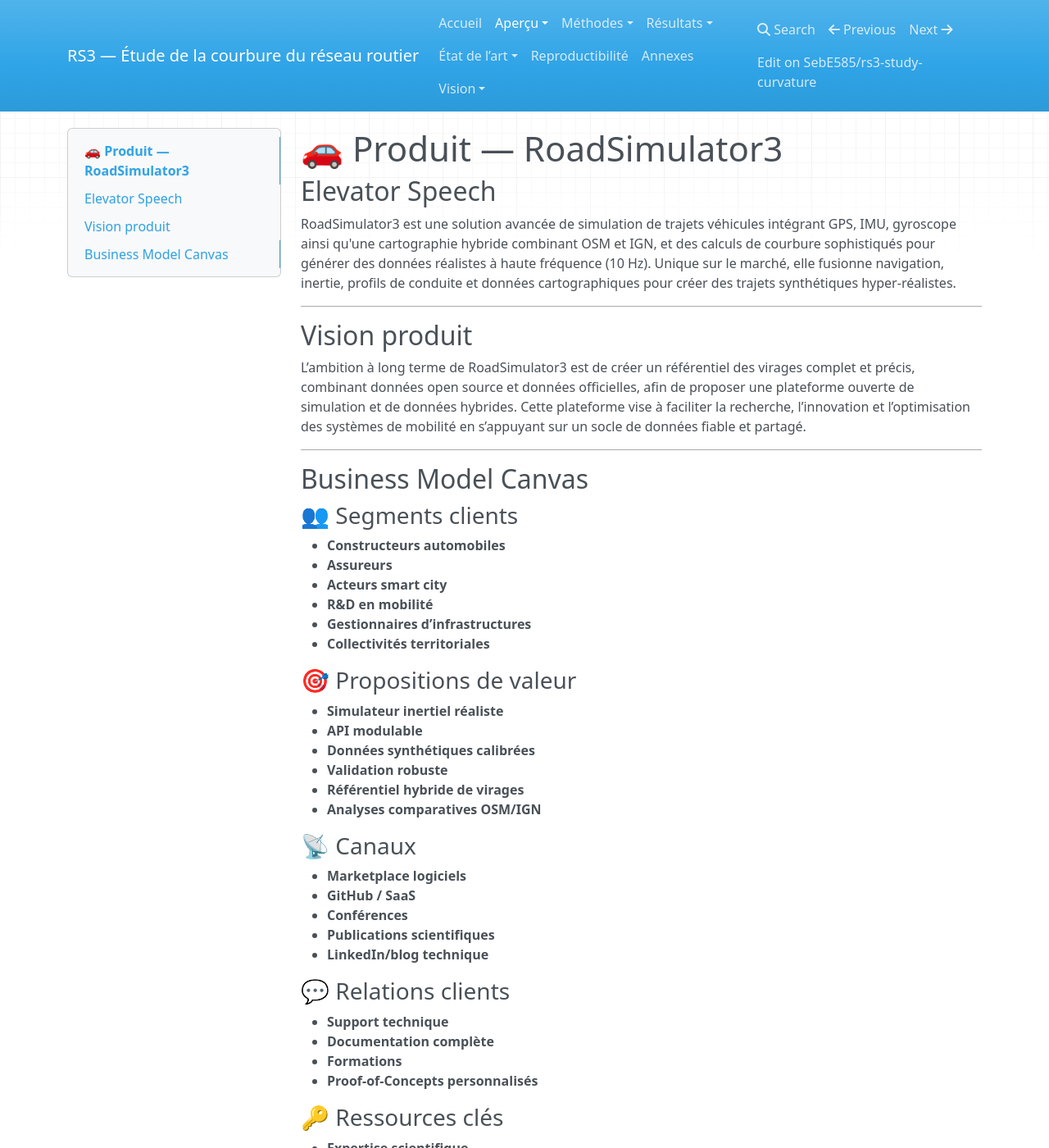
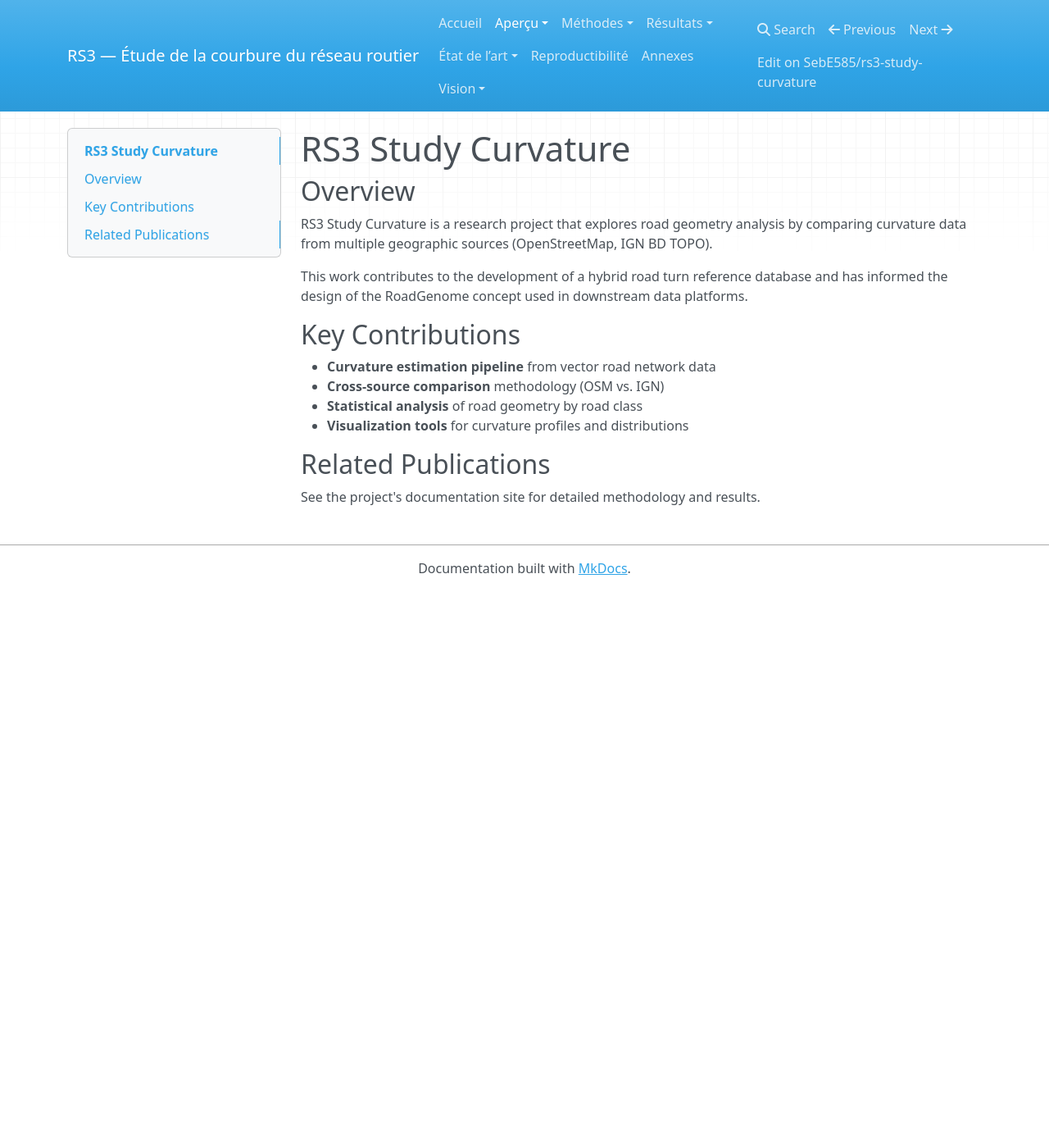
Before and after one commit to SebE585/rs3-study-curvature, an MkDocs documentation site: the page built from docs/product.md, in a window 1280 px wide and 1400 px high. Shown: the whole window at 82% size. Built offline with MkDocs 1.6.1, drawn with Linux system fonts in a browser that asks for light colours; nearby versions of some CDN libraries; some of the changed text lies outside the part shown.

Commit message:
docs: remove Business Model Canvas from product.md
Replace strategic business information with a neutral project overview.

```diff
--- a/docs/product.md
+++ b/docs/product.md
@@ -1,77 +1,18 @@
-# 🚗 Produit — RoadSimulator3
+# RS3 Study Curvature
 
-## Elevator Speech
-RoadSimulator3 est une solution avancée de simulation de trajets véhicules intégrant GPS, IMU, gyroscope ainsi qu'une cartographie hybride combinant OSM et IGN, et des calculs de courbure sophistiqués pour générer des données réalistes à haute fréquence (10 Hz). Unique sur le marché, elle fusionne navigation, inertie, profils de conduite et données cartographiques pour créer des trajets synthétiques hyper-réalistes.
+## Overview
 
----
+RS3 Study Curvature is a research project that explores road geometry analysis by comparing curvature data from multiple geographic sources (OpenStreetMap, IGN BD TOPO).
 
-## Vision produit
-L’ambition à long terme de RoadSimulator3 est de créer un référentiel des virages complet et précis, combinant données open source et données officielles, afin de proposer une plateforme ouverte de simulation et de données hybrides. Cette plateforme vise à faciliter la recherche, l’innovation et l’optimisation des systèmes de mobilité en s’appuyant sur un socle de données fiable et partagé.
+This work contributes to the development of a hybrid road turn reference database and has informed the design of the RoadGenome concept used in downstream data platforms.
 
----
+## Key Contributions
 
-## Business Model Canvas
+- **Curvature estimation pipeline** from vector road network data
+- **Cross-source comparison** methodology (OSM vs. IGN)
+- **Statistical analysis** of road geometry by road class
+- **Visualization tools** for curvature profiles and distributions
 
-### 👥 Segments clients
-- **Constructeurs automobiles**
-- **Assureurs**
-- **Acteurs smart city**
-- **R&D en mobilité**
-- **Gestionnaires d’infrastructures**
-- **Collectivités territoriales**
+## Related Publications
 
-### 🎯 Propositions de valeur
-- **Simulateur inertiel réaliste**
-- **API modulable**
-- **Données synthétiques calibrées**
-- **Validation robuste**
-- **Référentiel hybride de virages**
-- **Analyses comparatives OSM/IGN**
-
-### 📡 Canaux
-- **Marketplace logiciels**
-- **GitHub / SaaS**
-- **Conférences**
-- **Publications scientifiques**
-- **LinkedIn/blog technique**
-
-### 💬 Relations clients
-- **Support technique**
-- **Documentation complète**
-- **Formations**
-- **Proof-of-Concepts personnalisés**
-
-### 🔑 Ressources clés
-- **Expertise scientifique**
-- **Infrastructure cloud**
-- **Pipelines Docker**
-- **Référentiels open data**
-- **Communauté open source**
-
-### ⚙️ Activités clés
-- **Développement logiciel**
-- **R&D simulation inertielle**
-- **Création datasets**
-- **Support**
-- **Construction de référentiels hybrides**
-- **Analyses statistiques comparatives**
-
-### 🤝 Partenariats clés
-- **Universités**
-- **Fournisseurs de données (IGN, météo)**
-- **Plateformes cloud**
-- **Collectivités locales**
-- **Organismes de normalisation**
-
-### 💰 Structure des coûts
-- **Développement**
-- **Données tierces**
-- **R&D**
-
-### 💵 Revenus
-- **Licences / abonnements**
-- **API SaaS**
-- **Consulting**
-- **Jeux de données premium**
-- **Accès premium au référentiel de virages**
-- **Partenariats institutionnels**
+See the project's documentation site for detailed methodology and results.
```
